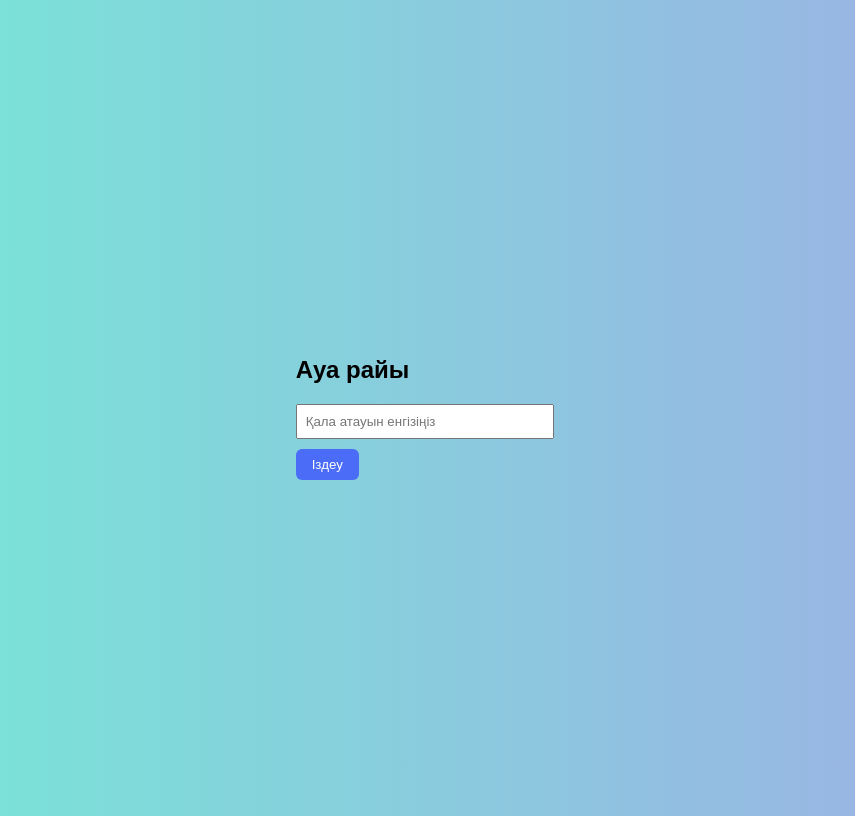
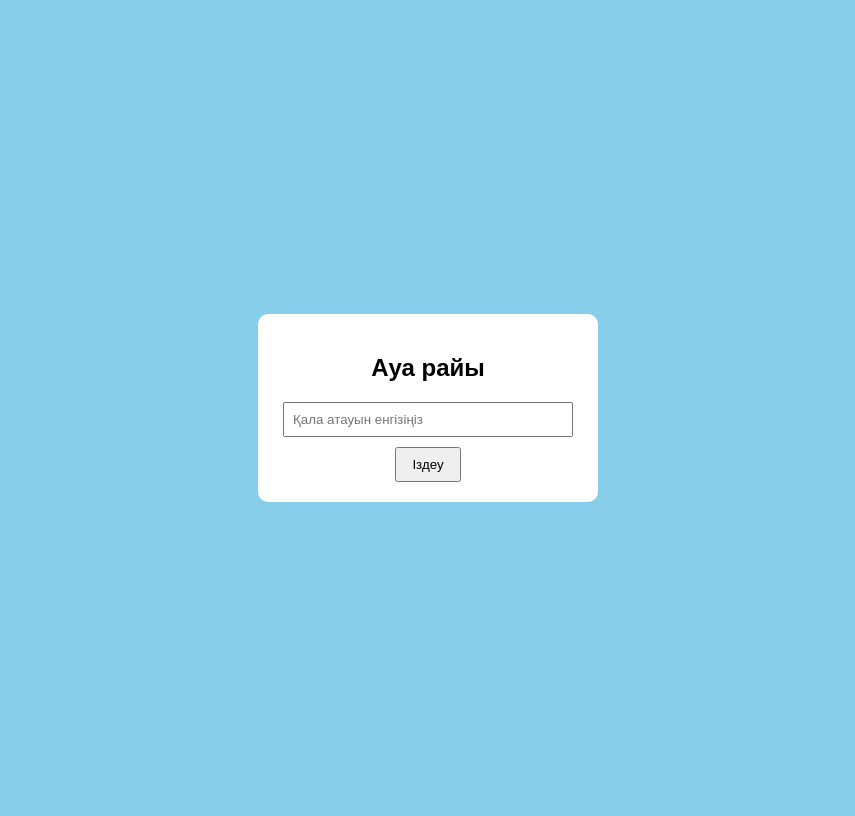
Before and after one commit to thuki7646-spec/auarai, a plain HTML site: page index.html in a window 1280 px wide. Shown: the whole page, without its empty margins (212-1067 px from the left). Drawn offline with Linux system fonts and the light colour scheme.

Commit message:
Update style.css

```diff
--- a/style.css
+++ b/style.css
@@ -1,19 +1,18 @@
 body {
-  font-family: Arial, sans-serif;
-  background: linear-gradient(to right, #74ebd5, #9face6);
-  height: 100vh;
+    font-family: Arial;
+    background: #87CEEB;
     display: flex;
     justify-content: center;
     align-items: center;
+    height: 100vh;
 }
 
-.weather-card {
+.card {
     background: white;
     padding: 20px;
-  width: 320px;
-  border-radius: 12px;
+    border-radius: 10px;
+    width: 300px;
     text-align: center;
-  box-shadow: 0 4px 15px rgba(0,0,0,0.2);
 }
 
 input {
@@ -23,19 +22,6 @@ input {
 }
 
 button {
-  padding: 8px 16px;
-  background: #4a6cf7;
-  color: white;
-  border: none;
-  border-radius: 6px;
+    padding: 8px 15px;
     cursor: pointer;
 }
-
-button:hover {
-  background: #364fc7;
-}
-
-ul {
-  list-style: none;
-  padding: 0;
-}
```
Lines whose indentation alone changed are shown as unchanged.
